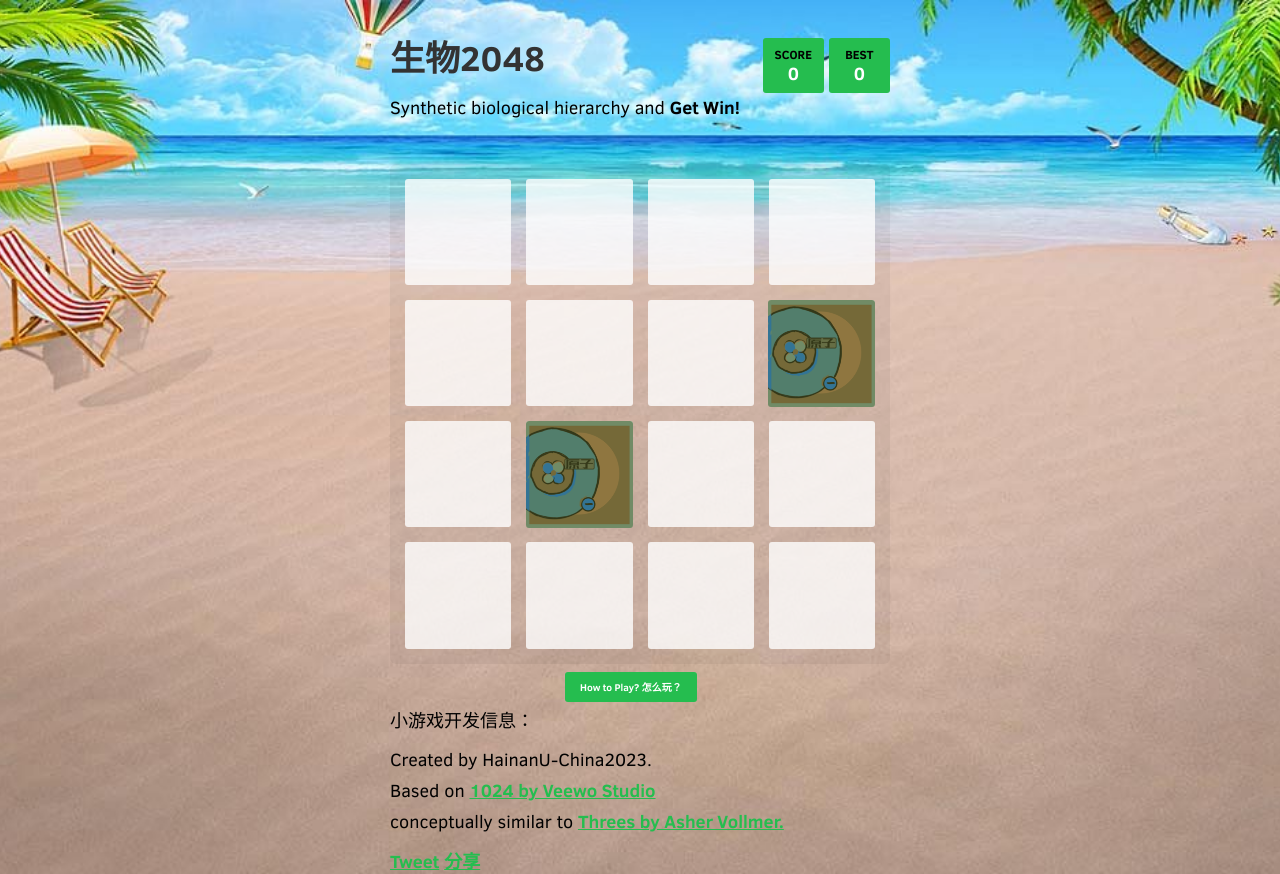
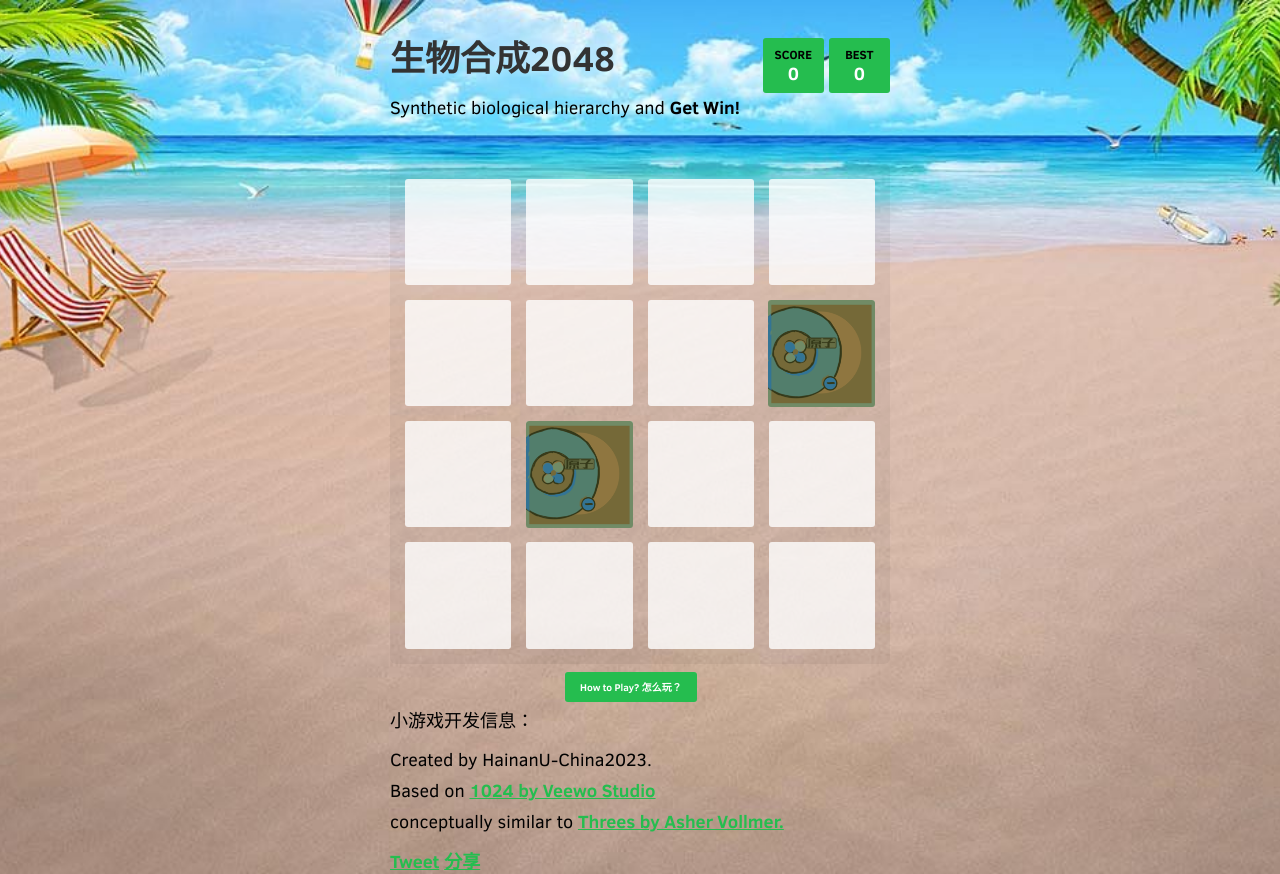
Before and after one commit to Kenkaowei/HNU2048, a plain HTML site: page index.html in a window 1280 px wide. Drawn offline with Linux system fonts and the light colour scheme; a script that the page names is missing; files whose address does not match are found by name.

Commit message:
Update index.html

```diff
--- a/index.html
+++ b/index.html
@@ -39,7 +39,7 @@
 
   <div class="container">
     <div class="heading">
-      <h1 class="title">生物2048</h1>
+      <h1 class="title">生物合成2048</h1>
       <div class="scores-container">
         <div class="score-container">0</div>
         <div class="best-container">0</div>
```
